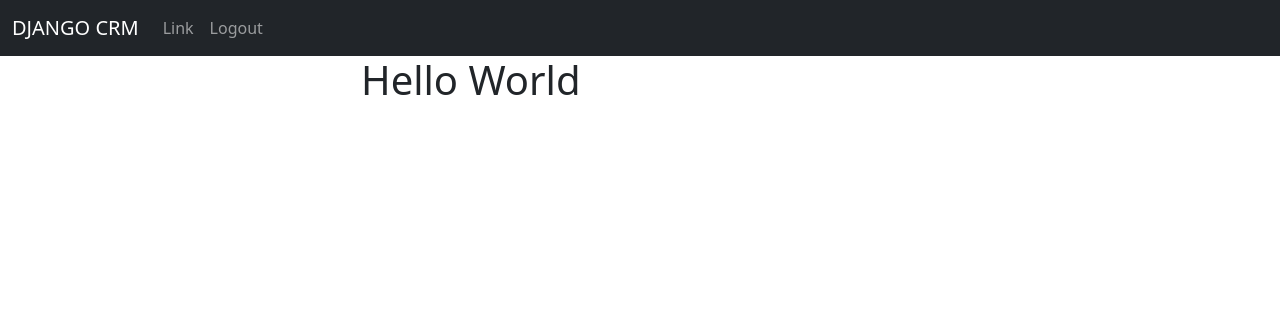
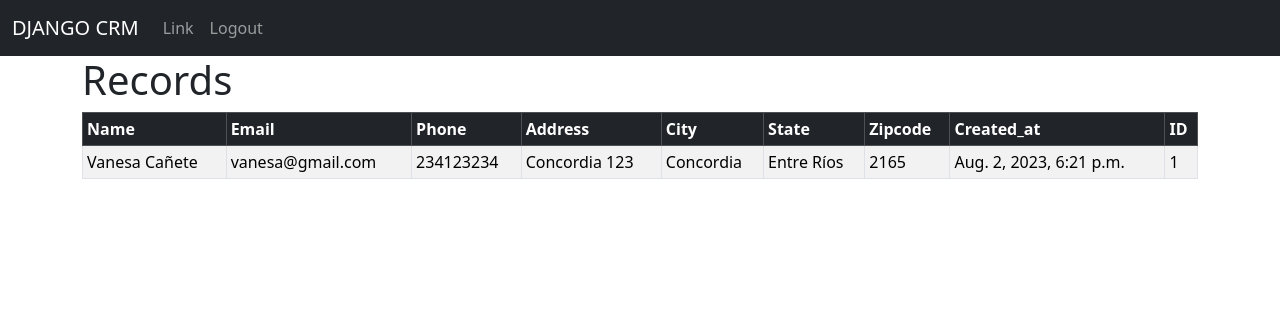
Before and after one commit to printdaniel/crmtest, a Django app: page / in a window 1280 px wide. Shown: the top 316 px of the page. Run offline with Django 4.2, Linux system fonts and the light colour scheme; a user stored in the database is signed in; data comes from the database, SQL or seed files in the repository; both versions use the stored data as it was after the commit.

Commit message:
Tabla agregada

```diff
--- a/website/templates/home/home.html
+++ b/website/templates/home/home.html
@@ -2,10 +2,48 @@
 
 {% block content%}
 
-<div class="col-md-6 offset-md-3">
 
      {% if user.is_authenticated %}
-        <h1>Hello World </h1>
+
+        <h1>Records </h1>
+
+        <table class="table table-striped table-hover table-bordered table-sm">
+          <thead class="table-dark">
+            <tr>
+              <th scope="col">Name</th>
+              <th scope="col">Email</th>
+              <th scope="col">Phone</th>
+              <th scope="col">Address</th>
+              <th scope="col">City</th>
+              <th scope="col">State</th>
+              <th scope="col">Zipcode</th>
+              <th scope="col">Created_at</th>
+              <th scope="col">ID</th>
+            </tr>
+          </thead>
+        <tbody>
+
+        {% if records %}
+            {% for record in records %}
+
+            <tr>
+                <td>{{record.first_name }}
+                    {{record.last_name }} </td>
+                <td>{{record.email }} </td>
+                <td>{{record.phone }}</td>
+                <td>{{record.address }} </td>
+                <td>{{record.city }} </td>
+                <td>{{record.state }} </td>
+                <td>{{record.zipcode }} </td>
+                <td>{{record.created_at }} </td>
+                <td>{{record.id }} </td>
+
+            </tr>
+            {% endfor %}
+        {% endif %}
+
+        </tbody>
+    </table>
 
      {% else %}
 
@@ -29,7 +67,6 @@
 
 </form>
 
-</div>
 
 {% endif %}
 
--- a/website/views.py
+++ b/website/views.py
@@ -2,9 +2,11 @@ from django.shortcuts import render, redirect
 from django.contrib.auth import authenticate, login, logout
 from django.contrib import messages
 from .form import SignUpForm
-
+from .models import Record
 
 def home(request):
+    records = Record.objects.all()
+
     # Check to see if logging in
     if request.method == 'POST':
         username = request.POST['username']
@@ -23,7 +25,7 @@ def home(request):
             return redirect('home')
 
     else:
-        return render(request, 'home/home.html')
+        return render(request, 'home/home.html',{'records':records})
 
 
 def logout_user(request):
```
Also changed, not shown: db.sqlite3.
